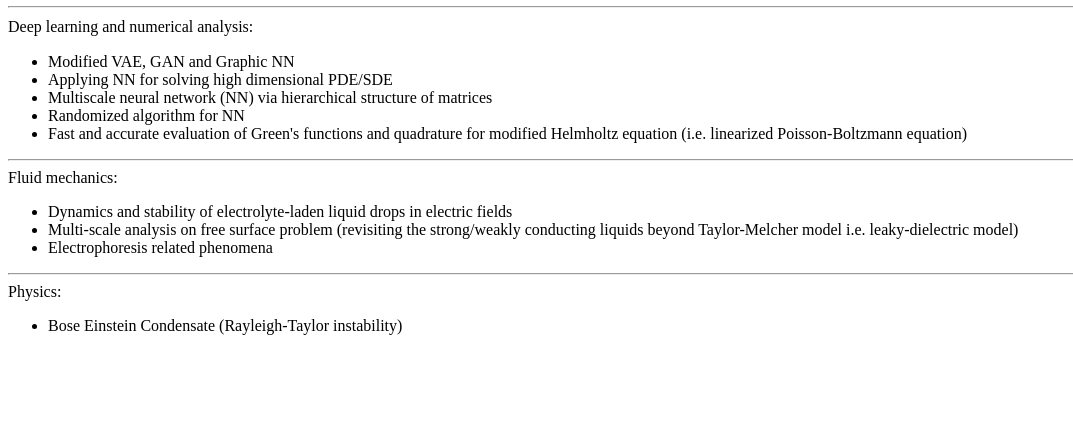
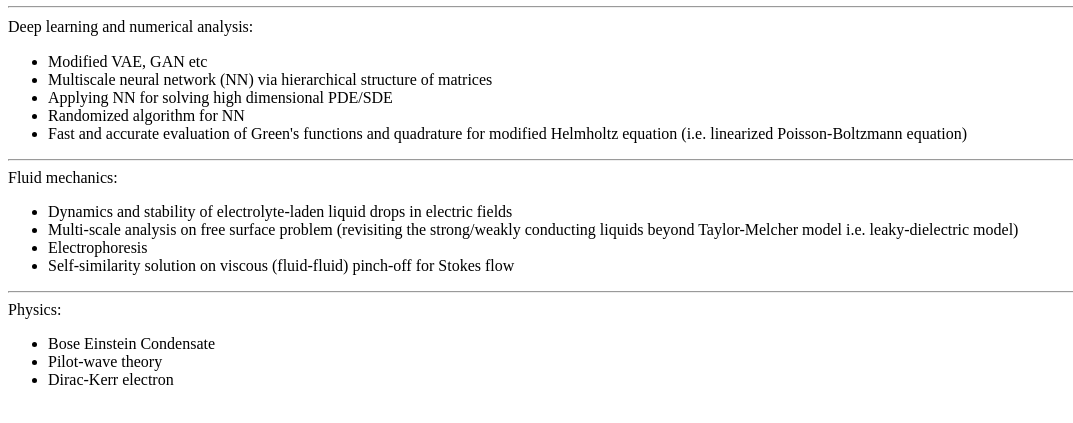
Before and after one commit to qiming82/qiming82.github.io, a plain HTML site: page projects.html in a window 1280 px wide. Shown: the part 37-460 px from the top of the page, without its empty margins (0-1073 px from the left). Drawn offline with Linux system fonts and the light colour scheme.

Commit message:
Add files via upload

```diff
--- a/projects.html
+++ b/projects.html
@@ -11,11 +11,11 @@
       size="+2"><font size="+1"><br>
       </font></font>
     <ul>
-      <li>Modified VAE, GAN and Graphic NN</li>
-      <li>Applying NN for solving high dimensional PDE/SDE<br>
+      <li>Modified VAE, GAN etc<br>
       </li>
       <li>Multiscale neural network (NN) via hierarchical structure of
         matrices </li>
+      <li>Applying NN for solving high dimensional PDE/SDE</li>
       <li>Randomized algorithm for NN</li>
       <li>Fast and accurate evaluation of Green's functions and
         quadrature for modified Helmholtz equation (i.e. linearized
@@ -28,12 +28,19 @@
       <li>Multi-scale analysis on free surface problem (revisiting the
         strong/weakly conducting liquids beyond Taylor-Melcher model
         i.e. leaky-dielectric model)</li>
-      <li>Electrophoresis related phenomena<br>
+      <li>Electrophoresis<br>
+      </li>
+      <li>Self-similarity solution on viscous (fluid-fluid) pinch-off
+        for Stokes flow<br>
       </li>
     </ul>
     <hr width="100%" size="2">Physics:<br>
     <ul>
-      <li>Bose Einstein Condensate (Rayleigh-Taylor instability)</li>
+      <li>Bose Einstein Condensate<br>
+      </li>
+      <li>Pilot-wave theory</li>
+      <li>Dirac-Kerr electron<br>
+      </li>
     </ul>
     <ul>
     </ul>
```
